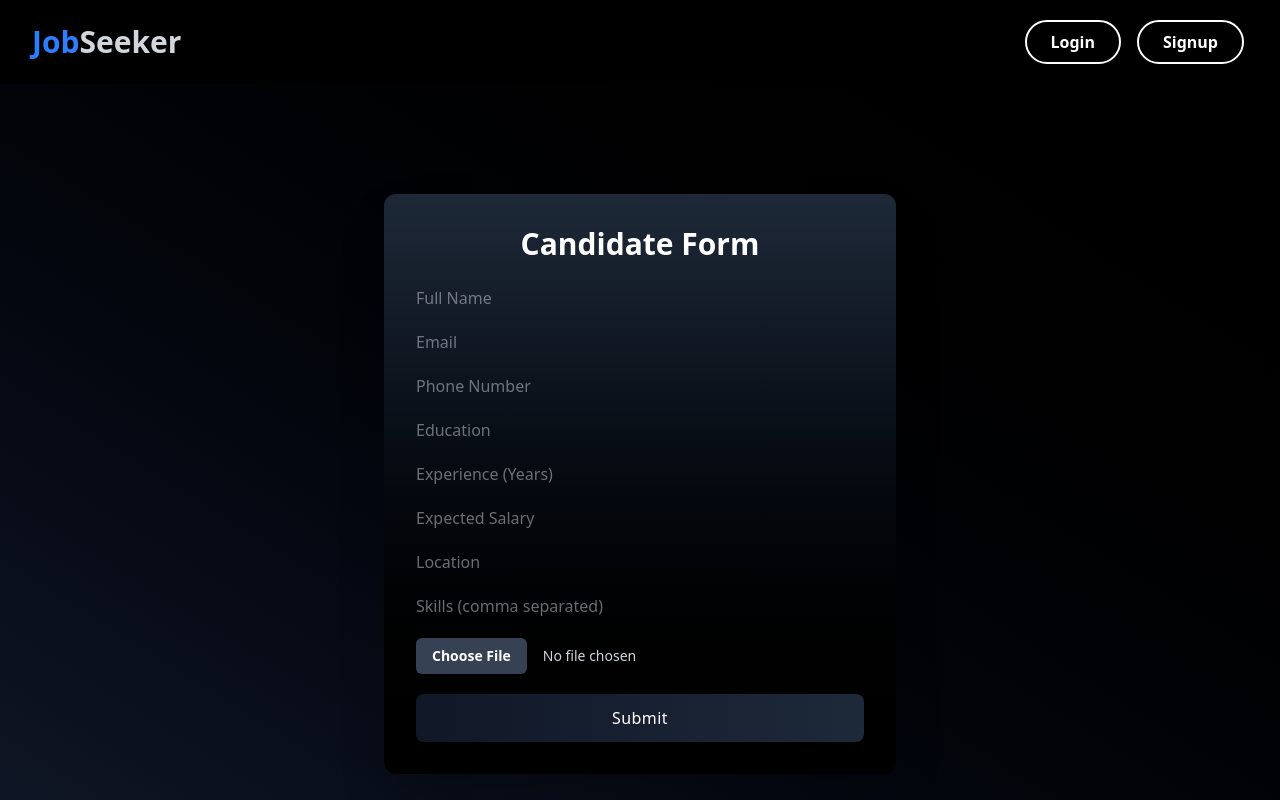
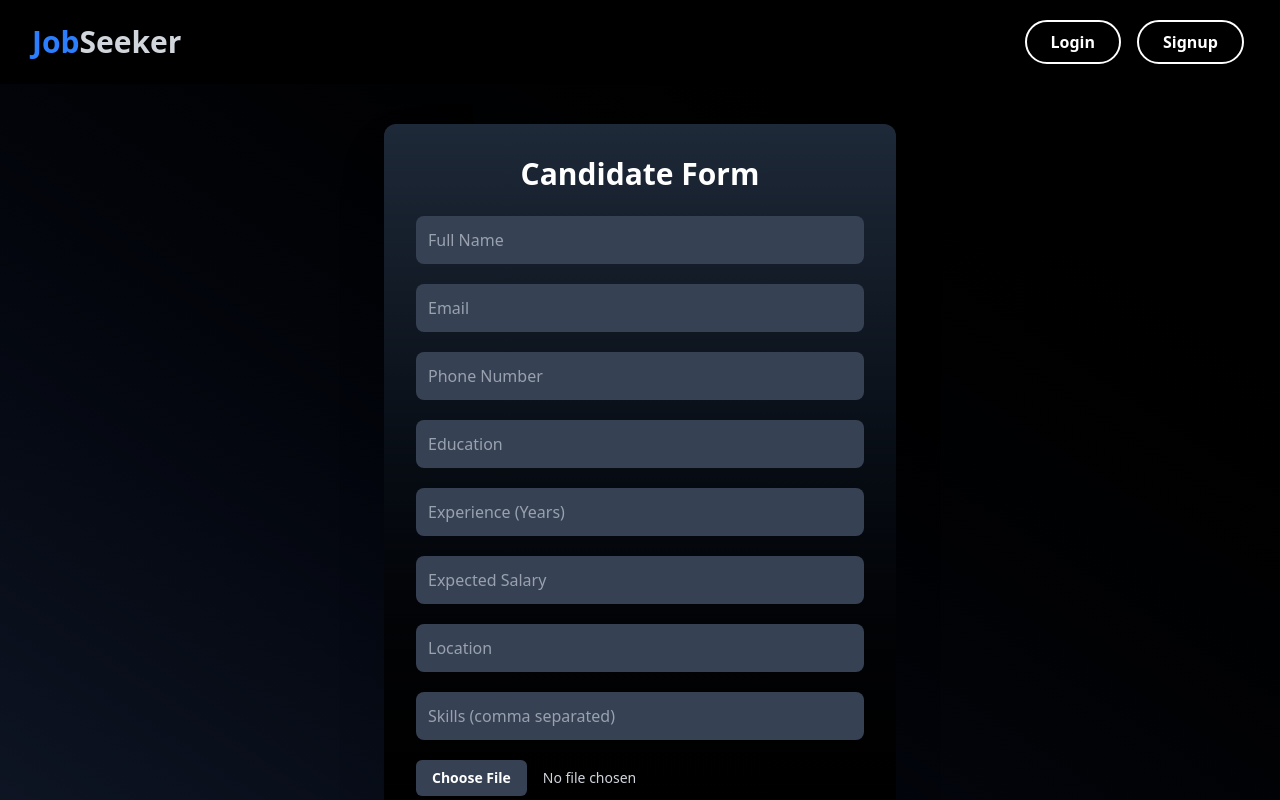
Before and after one commit to Sahilj11/codekshtera, a React (Vite) app in the folder frontend/: page /apply-jobs in a window 1280 px wide. Shown: the top 800 px of the page. Built offline with nearby package versions, Linux system fonts and the light colour scheme.

Commit message:
Candidate From Design Successfully

```diff
--- a/frontend/src/components/CandidateForm.jsx
+++ b/frontend/src/components/CandidateForm.jsx
@@ -107,59 +107,59 @@ const CandidateForm = () => {
   };
 
   return (
-    <div className="bg-gradient-to-bl from-black to-gray-900 min-h-screen flex items-center justify-center px-4 sm:px-6 lg:px-8">
-  <div className="w-full max-w-lg p-8 bg-gradient-to-b from-gray-800 to-black text-gray-300 shadow-2xl rounded-xl">
-    <h2 className="text-3xl font-extrabold text-white text-center mb-6">Candidate Form</h2>
+<div class="bg-gradient-to-bl from-black to-gray-900 min-h-screen flex flex-col items-center justify-center px-4 sm:px-6 lg:px-8 py-10">
+  <div class="w-full max-w-lg p-8 bg-gradient-to-b from-gray-800 to-black text-gray-300 shadow-2xl rounded-xl">
+    <h2 class="text-3xl font-extrabold text-white text-center mb-6">Candidate Form</h2>
 
-    <form onSubmit={handleSubmit} className="space-y-5">
+    <form onSubmit={handleSubmit} class="space-y-5 flex flex-col">
       <input
         type="text" name="name" value={formData.name} onChange={handleChange}
         placeholder="Full Name" required
-        className="input-field"
+        class="w-full p-3 rounded-lg bg-gray-700 text-white placeholder-gray-400 focus:outline-none focus:ring-2 focus:ring-gray-500"
       />
       <input
         type="email" name="email" value={formData.email} onChange={handleChange}
         placeholder="Email" required
-        className="input-field"
+        class="w-full p-3 rounded-lg bg-gray-700 text-white placeholder-gray-400 focus:outline-none focus:ring-2 focus:ring-gray-500"
       />
       <input
         type="tel" name="phone" value={formData.phone} onChange={handleChange}
         placeholder="Phone Number" required
-        className="input-field"
+        class="w-full p-3 rounded-lg bg-gray-700 text-white placeholder-gray-400 focus:outline-none focus:ring-2 focus:ring-gray-500"
       />
       <input
         type="text" name="education" value={formData.education} onChange={handleChange}
         placeholder="Education" required
-        className="input-field"
+        class="w-full p-3 rounded-lg bg-gray-700 text-white placeholder-gray-400 focus:outline-none focus:ring-2 focus:ring-gray-500"
       />
       <input
         type="number" name="experience" value={formData.experience} onChange={handleChange}
         placeholder="Experience (Years)" required
-        className="input-field"
+        class="w-full p-3 rounded-lg bg-gray-700 text-white placeholder-gray-400 focus:outline-none focus:ring-2 focus:ring-gray-500"
       />
       <input
         type="text" name="expectedSalary" value={formData.expectedSalary} onChange={handleChange}
         placeholder="Expected Salary" required
-        className="input-field"
+        class="w-full p-3 rounded-lg bg-gray-700 text-white placeholder-gray-400 focus:outline-none focus:ring-2 focus:ring-gray-500"
       />
       <input
         type="text" name="location" value={formData.location} onChange={handleChange}
         placeholder="Location" required
-        className="input-field"
+        class="w-full p-3 rounded-lg bg-gray-700 text-white placeholder-gray-400 focus:outline-none focus:ring-2 focus:ring-gray-500"
       />
       <input
         type="text" name="skills" value={formData.skills.join(", ")} onChange={handleChange}
         placeholder="Skills (comma separated)" required
-        className="input-field"
+        class="w-full p-3 rounded-lg bg-gray-700 text-white placeholder-gray-400 focus:outline-none focus:ring-2 focus:ring-gray-500"
       />
       <input
         type="file" accept="application/pdf" onChange={extractText} required
-        className="block w-full text-sm text-gray-300 file:mr-4 file:py-2 file:px-4 file:rounded-md file:border-0 file:text-sm file:font-semibold file:bg-gray-700 file:text-white hover:file:bg-gray-600 cursor-pointer"
+        class="w-full text-sm text-gray-300 file:mr-4 file:py-2 file:px-4 file:rounded-md file:border-0 file:text-sm file:font-semibold file:bg-gray-700 file:text-white hover:file:bg-gray-600 cursor-pointer"
       />
 
       <button
         type="submit"
-        className="w-full bg-gradient-to-r from-gray-900 to-gray-800 text-white py-3 rounded-lg font-medium tracking-wide transition-all duration-300 hover:scale-105 hover:from-gray-800 hover:to-gray-700">
+        class="w-full bg-gradient-to-r from-gray-900 to-gray-800 text-white py-3 rounded-lg font-medium tracking-wide transition-all duration-300 hover:scale-105 hover:from-gray-800 hover:to-gray-700">
         Submit
       </button>
     </form>
@@ -167,6 +167,7 @@ const CandidateForm = () => {
   <Toaster position="top-center" reverseOrder={false} />
 </div>
 
+
   );
 };
 
```
